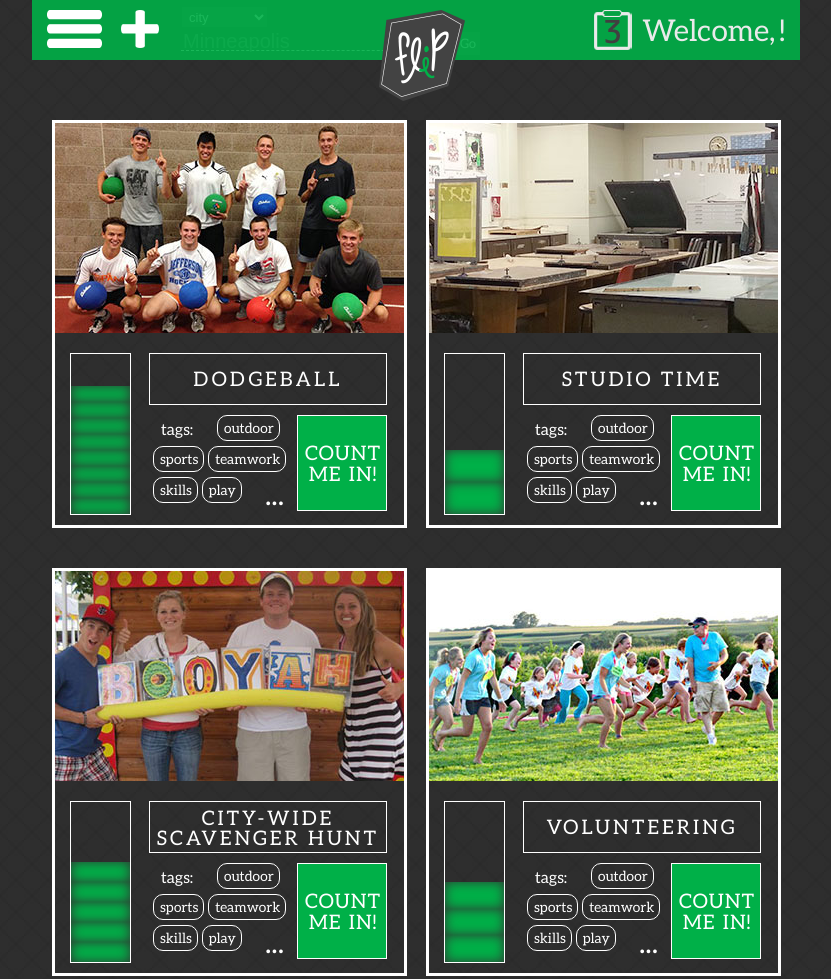
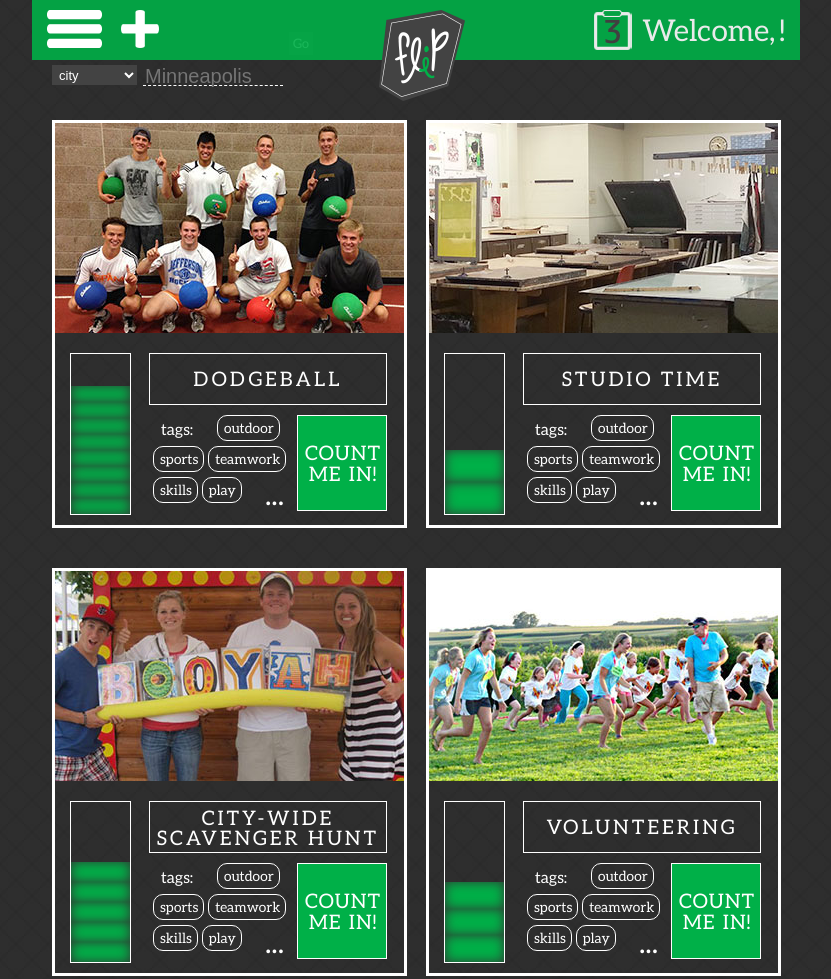
Before and after one commit to tarynFawcett/flip, a plain HTML site: page www/events.html in a window 1280 px wide. Shown: the top 979 px of the page, without its empty margins (224-1055 px from the left). Drawn offline with Linux system fonts and the light colour scheme.

Commit message:
search placement

```diff
--- a/www/css/stylesEvents.css
+++ b/www/css/stylesEvents.css
@@ -121,8 +121,8 @@ button {
 	font-size:13px;
 	height:20px;
 	border:none;
-	margin-top:7px;
-	margin-left:150px;
+	margin-top:65px;
+	margin-left:20px;
 	float:left;
 	padding-left:3px;
 	/*padding-left:20px;*/
@@ -148,14 +148,14 @@ button {
 
 #searchingCity {
 	height:20px;
-	width:auto;
+	width:140px;
 	/*background-color:#03F;*/
 	border-bottom:dashed;
 	border-color:#fff;
 	border-width:1px;
 	float:left;
-	margin-top:30px;
-	margin-left:-86px;
+	margin-top:65px;
+	margin-left:6px;
 	color:#fff;
 	letter-spacing:1px;
 }
```
